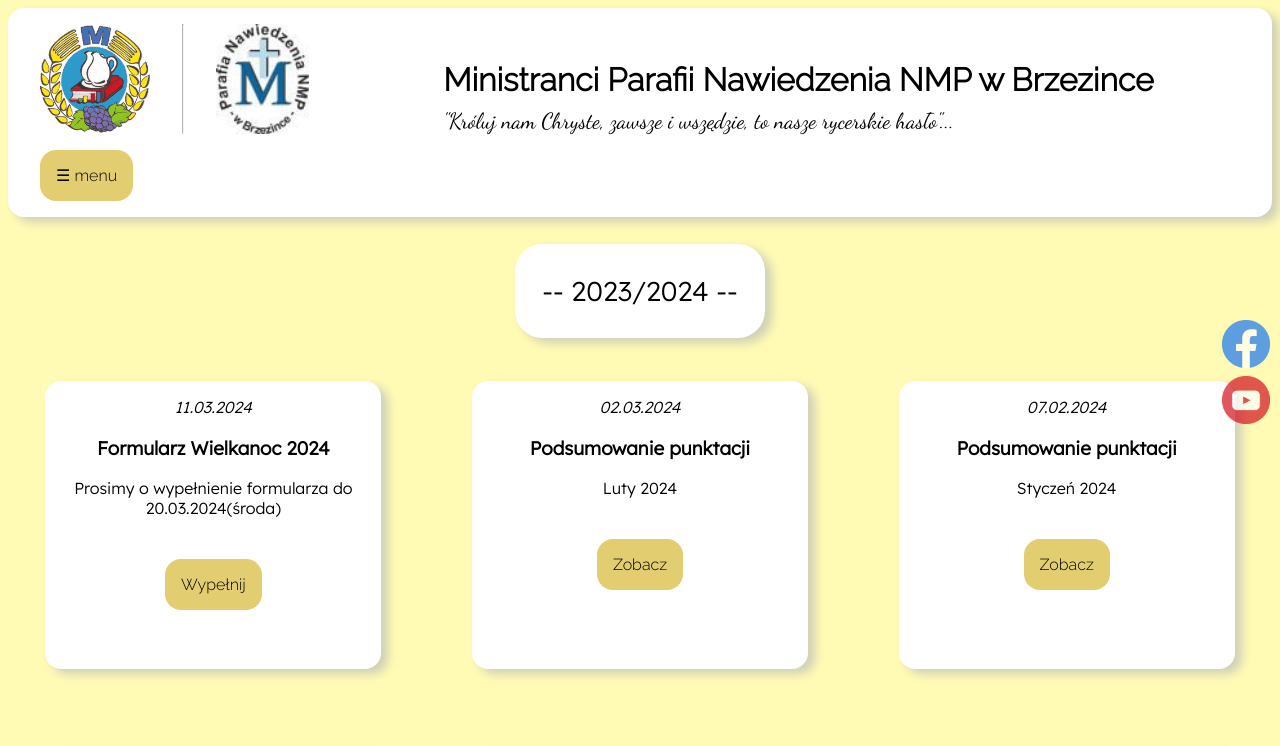
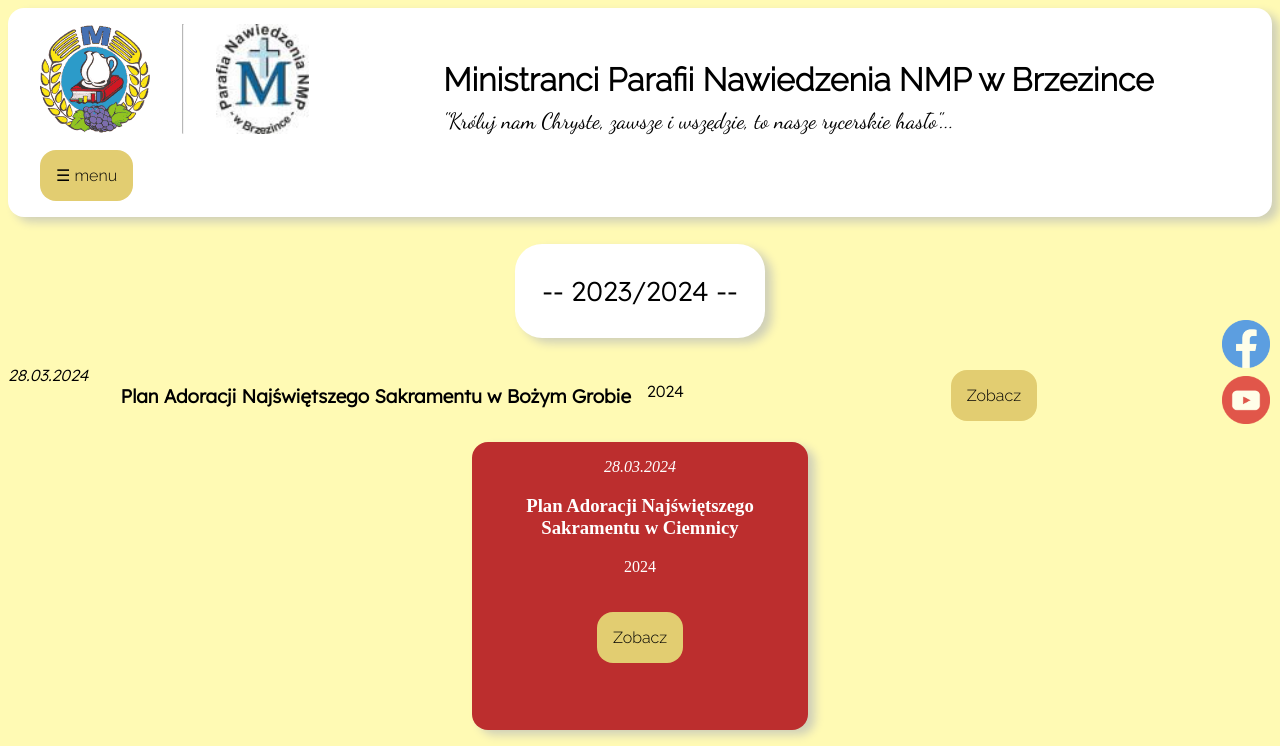
Before and after one commit to MinistranciBrzezinka/strona, a plain HTML site: page docs/aktualnosci.html in a window 1280 px wide. Shown: the top 746 px of the page. Drawn offline with Linux system fonts and the light colour scheme.

Commit message:
Update aktualnosci.html

```diff
--- a/docs/aktualnosci.html
+++ b/docs/aktualnosci.html
@@ -75,7 +75,27 @@
             <div style="font-size: 1.7em; background-color: white; border-radius: 1em; margin-left: auto; margin-right: auto; padding: 1em; padding-top: 0.1em; padding-bottom: 0.1em; margin-top: 1em; margin-bottom: 1em ; box-shadow: 7px 5px 10px #d0d0b8;">
                     <p>-- 2023/2024 --</p>
             </div>
-            <div class="break"></div>
+            <div class="break"></div
+
+            <div class="window" id="a_28.03.24-1" style="background-color: #bc2e2e; color: white;">
+                <i>28.03.2024</i>
+                <br />
+                <h3>Plan Adoracji Najświętszego Sakramentu w Bożym Grobie</h3>
+                <p>2024</p>
+                <br />
+                <br />
+                <a class="control_button_window" href="https://docs.google.com/document/d/e/2PACX-1vRKoabatkrO816xGSmvqrPmp73OV2PnRH8SiVKlKDtMeIDISy1IfyNXQa2yF3sa5PZmQTfR3NK70i50/pub" target="_blank">Zobacz</a>
+            </div>
+
+            <div class="window" id="a_28.03.24" style="background-color: #bc2e2e; color: white;">
+                <i>28.03.2024</i>
+                <br />
+                <h3>Plan Adoracji Najświętszego Sakramentu w Ciemnicy</h3>
+                <p>2024</p>
+                <br />
+                <br />
+                <a class="control_button_window" href="https://docs.google.com/document/d/e/2PACX-1vRFIX3Czxo9IjSUPRMX2RuK6ytr9xYgOMk8JpV36hILIEyjOnjYP7N75RHwrBYfnzxDnMGgPMXhu6RY/pub" target="_blank">Zobacz</a>
+            </div>
 
             <div class="window" id="a_11.03.24">
                 <i>11.03.2024</i>
```
